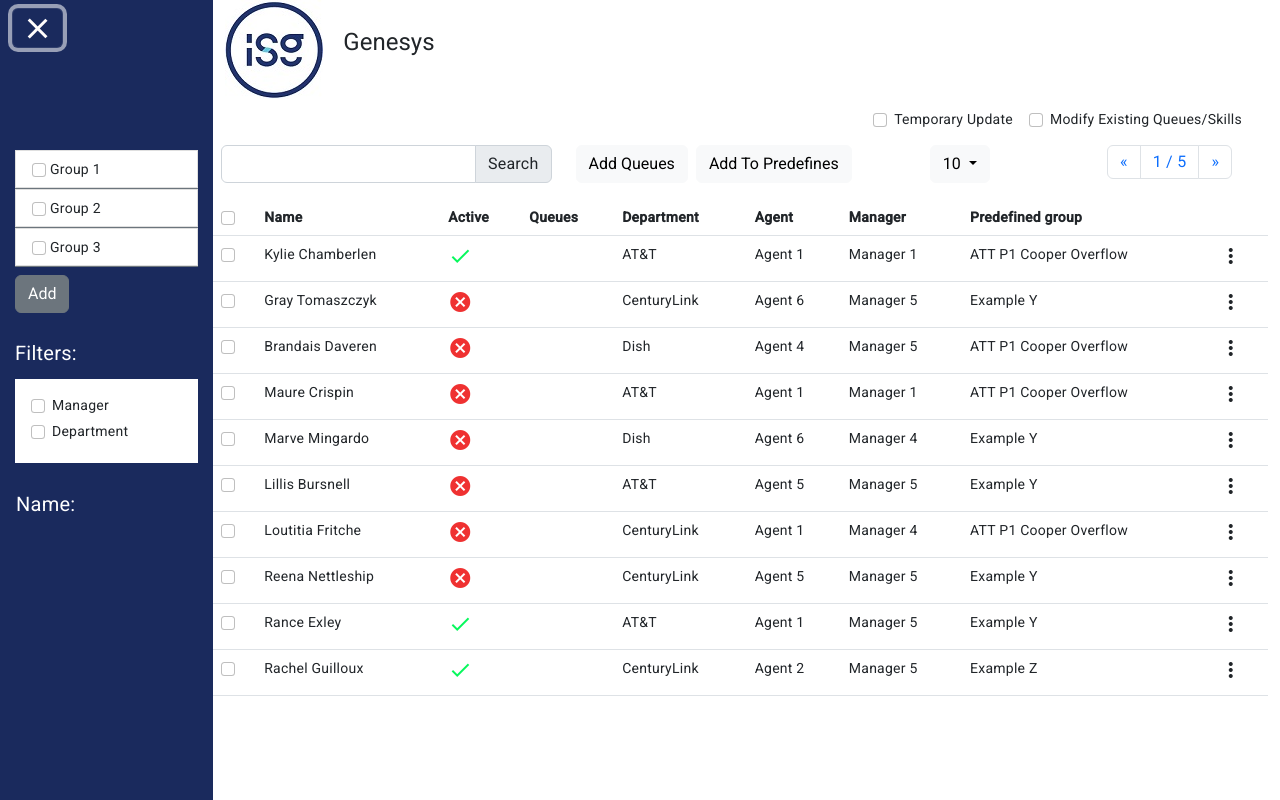
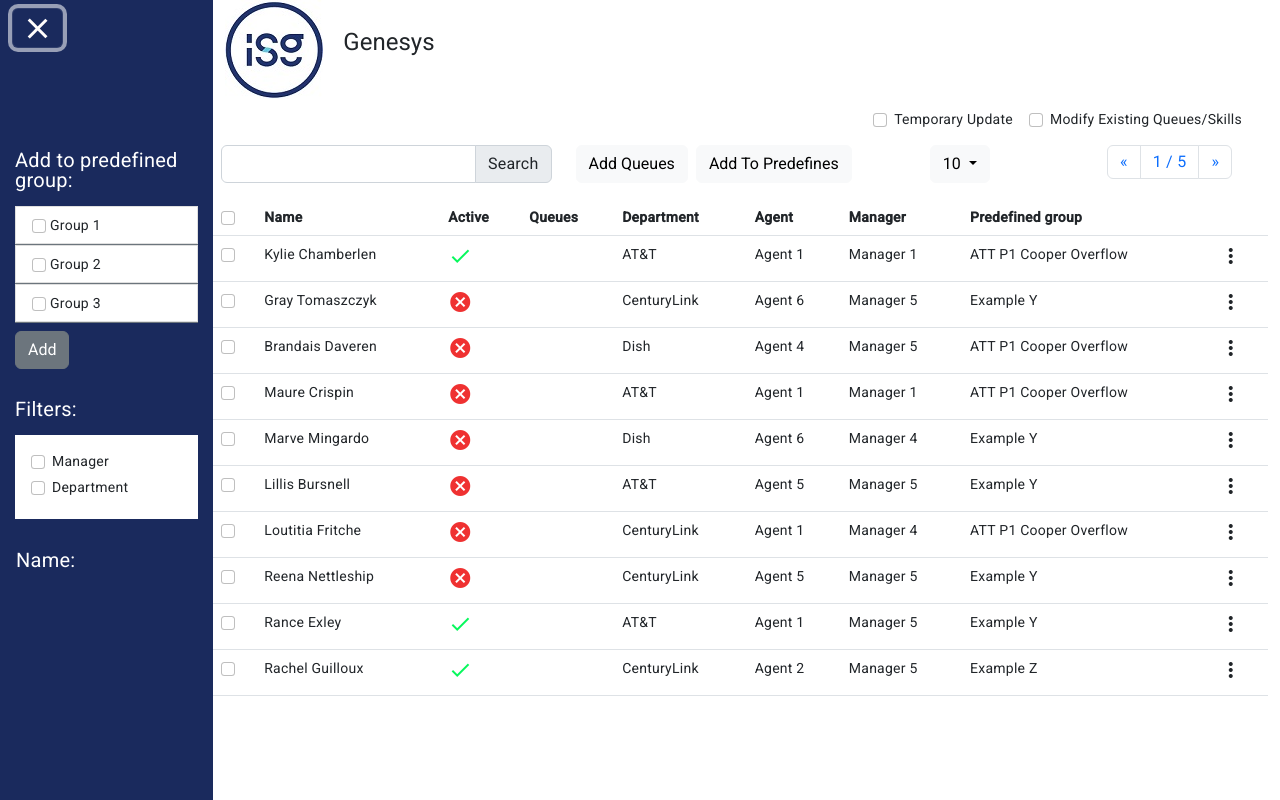
Before and after one commit to JairSilva09/genesys, an Angular app: page /dashboard in a window 1280 px wide. Both pictures are taken after a click on the button "Toggle navigation". Built offline with nearby package versions, Linux system fonts and the light colour scheme.

Commit message:
colocan nuevanente los filtros del sidebar padding

```diff
--- a/src/app/side-menu/side-menu.component.html
+++ b/src/app/side-menu/side-menu.component.html
@@ -9,7 +9,6 @@
     </div>
   </nav>
   <div class="collapse" id="sideMenuGenesys" style="margin-top: 75px">
-
     <div class="px-3 pb-1" style="border-radius: 5px; width: 100%; margin: auto">
       <li *ngFor="let item of SELECTED_FILTERS" class="list-group-item d-flex justify-content-between px-3 py-2" style="background-color: white;">
           {{item.event.target.value}}
@@ -18,6 +17,7 @@
     </div>
 
     <div style="padding: 15px">
+      <label for="exampleDropdownFormEmail2" class="form-label fs-5 mb-3" style="color: white">Add to predefined group:</label>
       <ul class="list-group">
         <div class="border-bottom border-secondary" *ngFor="let item of PREDEFINED_GROUPS">
           <li class="list-group-item">
```
